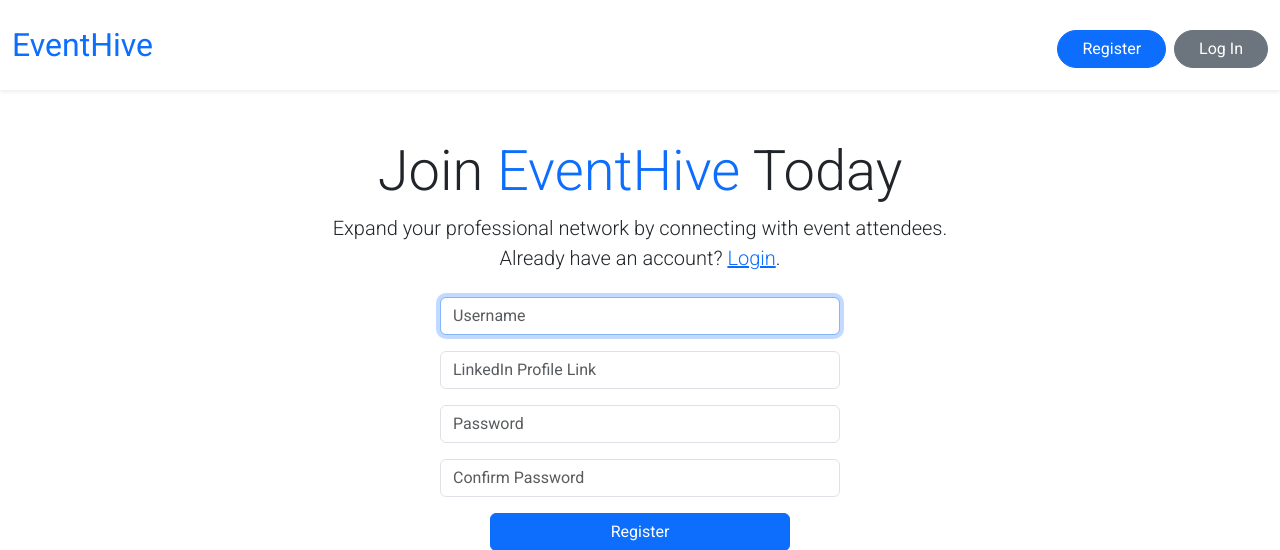
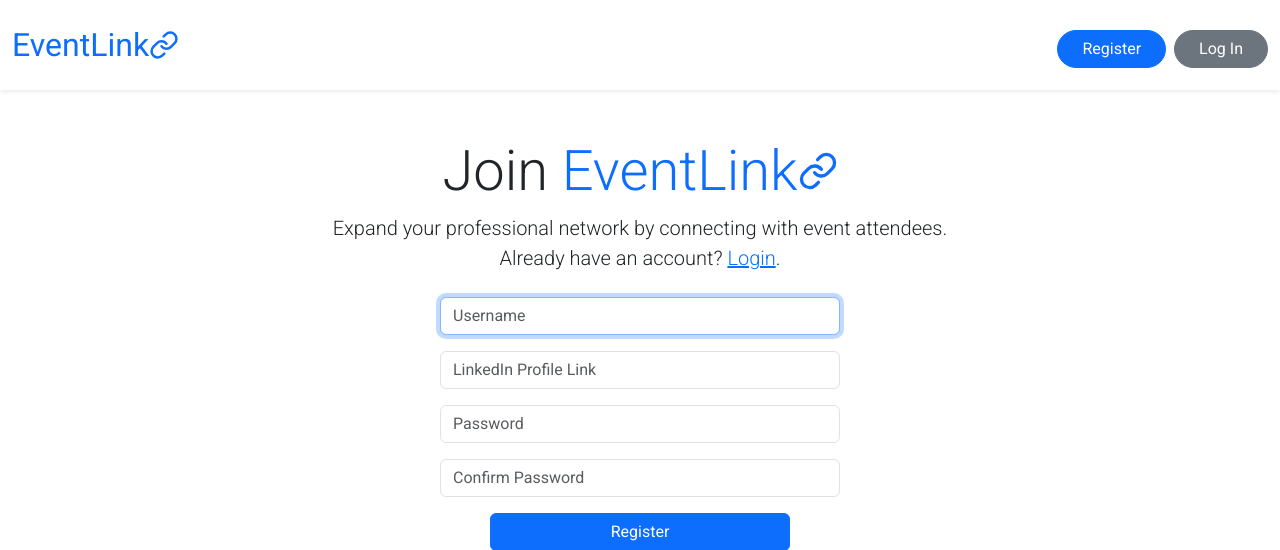
Before and after one commit to bethel1889/event_hive, a Flask app: page /register in a window 1280 px wide. Shown: the top 550 px of the page. Run offline with Flask 3, Linux system fonts and the light colour scheme; some libraries are stand-ins or nearby versions.

Commit message:
changed name to event link, and updated logo

```diff
--- a/app.py
+++ b/app.py
@@ -14,7 +14,7 @@
 Session(app)
 
 # Configure CS50 Library to use SQLite database
-db = SQL("sqlite:///database/event_hive.db")
+db = SQL("sqlite:///database/eventlink.db")
 
 @app.after_request
 def after_request(response):
@@ -282,7 +282,7 @@
 
 
 ####
-######## TODO: MATES
+######## MATES
 ####
 
 # MATES
@@ -370,7 +370,7 @@
 
 
 ####
-######## TODO: REGISTER, LOGIN, LOGOUT
+######## REGISTER, LOGIN, LOGOUT
 ####
 
 # REGISTER
--- a/templates/layout.html
+++ b/templates/layout.html
@@ -28,7 +28,13 @@
     <nav class="navbar navbar-expand-md navbar-light bg-white shadow-sm py-3">
       <div class="container-fluid">
         <a class="navbar-brand d-flex align-items-center" href="/">
-          <span class="text-primary">EventHive</span>
+          <span class="text-primary">EventLink</span>
+          <img
+            src="/static/images/chain.svg"
+            width="30"
+            height="30"
+            alt="logo"
+          />
         </a>
         <button
           class="navbar-toggler border-0"
--- a/templates/register.html
+++ b/templates/register.html
@@ -2,7 +2,17 @@
 main %}
 <div class="text-center mb-4">
   <h1 class="display-4">
-    Join <span class="text-primary">EventHive</span> Today
+    Join
+    <a class="navbar-brand" href="/">
+      <span class="text-primary">EventLink</span
+      ><img
+        class="mb-2"
+        src="/static/images/chain.svg"
+        width="40"
+        height="40"
+        alt="logo"
+      />
+    </a>
   </h1>
   <p class="lead">
     Expand your professional network by connecting with event attendees.<br />
```
Also changed, not shown: templates/index.html (+11 -1 lines), templates/login.html (+11 -1 lines), database/event_hive.db (deleted), database/eventlink.db (added), static/images/fix-icon.svg (deleted), static/images/pull.svg (deleted), static/images/share.svg (deleted), 2 other files.
